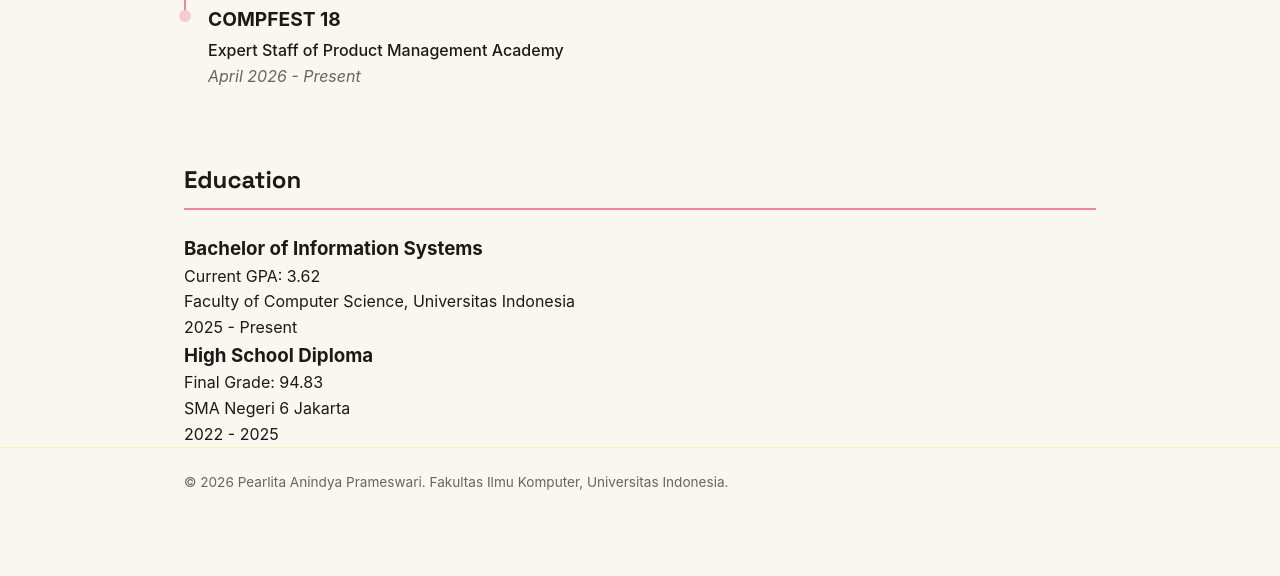
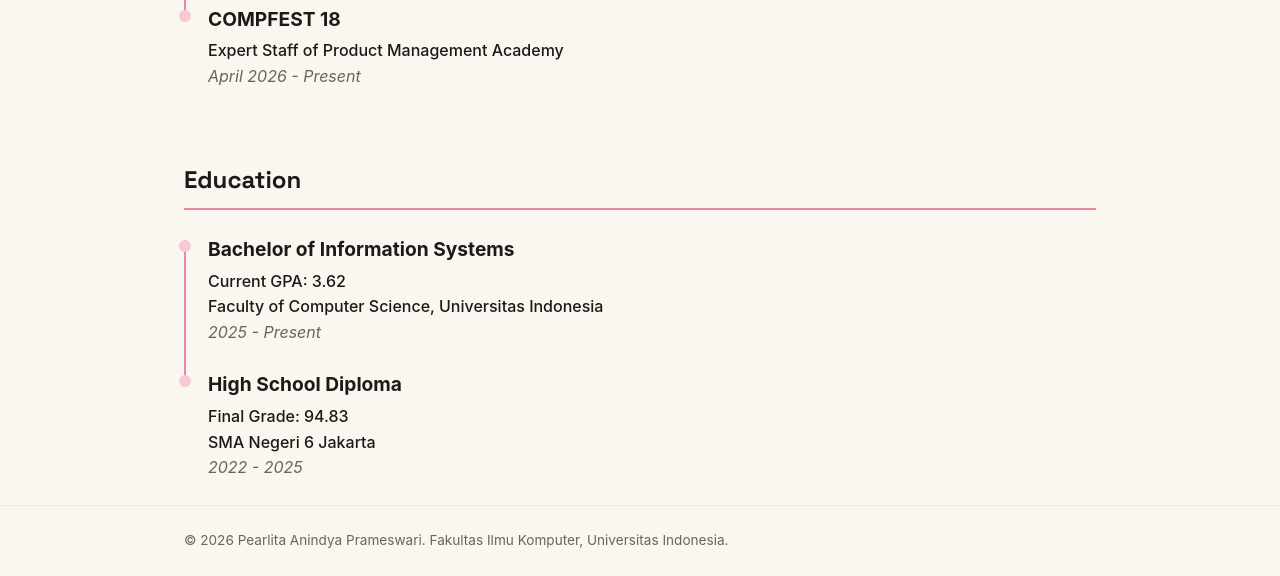
Before and after one commit to pearlitaanindya/myportofolio, a Django app: page / in a window 1280 px wide. Shown: the part 1036-1612 px from the top of the page. Before the commit the page ends 1526 px from the top, so only its background shows below. Run offline with Django 5.2, Linux system fonts and the light colour scheme.

Commit message:
refactor: Unify education and experience class into timeline class to avoid code duplication on CSS

```diff
--- a/static/css/style.css
+++ b/static/css/style.css
@@ -180,7 +180,7 @@ h1, .brand {
     margin-bottom: 24px;
 }
 
-.experience-items{
+.timeline-items{
     padding-top: 0;
     padding-right: 0;
     padding-bottom: 1.5rem;
@@ -192,7 +192,7 @@ h1, .brand {
     transform-origin: left center;
 }
 
-.experience-items::before{
+.timeline-items::before{
     content: "";
     position: absolute;
     left: 0;
@@ -202,7 +202,7 @@ h1, .brand {
     background-color: var(--accent-dark);
 }
 
-.experience-items::after {
+.timeline-items::after {
     content: "";
     position: absolute;
     left: -5px;
@@ -213,11 +213,11 @@ h1, .brand {
     border-radius: 50%;
 }
 
-.experience-items:last-child::before{
+.timeline-items:last-child::before{
     display: none;
 }
 
-.company-organization{
+.timeline-title{
     font-family: -apple-system, "Segoe UI", Roboto, Helvetica, Arial, sans-serif;
     font-size: 1.2rem;
     font-weight: bold;
@@ -227,25 +227,25 @@ h1, .brand {
     transform-origin: left center;
 }
 
-.experience-items:hover{
+.timeline-items:hover{
     transform: scale(1.02);
     cursor: pointer;
 }
 
-.experience-items:hover .company-organization{
+.timeline-items:hover .timeline-title{
     color: var(--accent-dark);
     transform: scale(1.05);
     cursor: pointer;
 }
 
-.experience-name{
+.timeline-subtitle{
     font-size: 1rem;
     font-weight: 500;
     color: var(--ink);
     margin: 0;
 }
 
-.experience-period{
+.timeline-period{
     font-size: 1rem;
     font-style: italic;
     color:#6b6459;
--- a/templates/index.html
+++ b/templates/index.html
@@ -52,20 +52,20 @@
         <section class="experience" id ="experience">
             <div class="container experiences">
                 <h2 class="section-title">Experiences</h2>
-                <div class="experience-items">
-                    <h3 class ="company-organization">Faculty Of Computer Science, Universitas Indonesia</h3>
-                    <p class="experience-name">Teaching Assistant of Technical Business and Communications</p>
-                    <p class="experience-period">August 2026 - Present</p>
+                <div class="timeline-items">
+                    <h3 class ="timeline-title">Faculty Of Computer Science, Universitas Indonesia</h3>
+                    <p class="timeline-subtitle">Teaching Assistant of Technical Business and Communications</p>
+                    <p class="timeline-period">August 2026 - Present</p>
                 </div>
-                <div class="experience-items">
-                    <h3 class="company-organization">RISTEK Fasilkom UI</h3>
-                    <p class="experience-name">Member of Marketing and Communiations</p>
-                    <p class="experience-period">March 2026 - Present</p>
+                <div class="timeline-items">
+                    <h3 class="timeline-title">RISTEK Fasilkom UI</h3>
+                    <p class="timeline-subtitle">Member of Marketing and Communiations</p>
+                    <p class="timeline-period">March 2026 - Present</p>
                 </div>
-                <div class="experience-items">
-                    <h3 class="company-organization">COMPFEST 18</h3>
-                    <p class="experience-name">Expert Staff of Product Management Academy</p>
-                    <p class="experience-period">April 2026 - Present</p>
+                <div class="timeline-items">
+                    <h3 class="timeline-title">COMPFEST 18</h3>
+                    <p class="timeline-subtitle">Expert Staff of Product Management Academy</p>
+                    <p class="timeline-period">April 2026 - Present</p>
                 </div>
             </div>
         </section>
@@ -73,17 +73,17 @@
          <section class="education" id="education">
             <div class="container educations">
                 <h2 class="section-title">Education</h2>
-                <div class="education-items">
-                    <h3 class="education-level">Bachelor of Information Systems</h3>
-                    <p class="grade-or-gpa">Current GPA: 3.62</p>
-                    <p class="education-institution">Faculty of Computer Science, Universitas Indonesia</p>
-                    <p class="education-period">2025 - Present</p>
+                <div class="timeline-items">
+                    <h3 class="timeline-title">Bachelor of Information Systems</h3>
+                    <p class="timeline-subtitle">Current GPA: 3.62</p>
+                    <p class="timeline-subtitle">Faculty of Computer Science, Universitas Indonesia</p>
+                    <p class="timeline-period">2025 - Present</p>
                 </div>
-                <div class="education-items">
-                    <h3 class="education-level">High School Diploma</h3>
-                    <p class="grade-or-gpa">Final Grade: 94.83</p>
-                    <p class="education-institution">SMA Negeri 6 Jakarta</p>
-                    <p class="education-period">2022 - 2025</p>
+                <div class="timeline-items">
+                    <h3 class="timeline-title">High School Diploma</h3>
+                    <p class="timeline-subtitle">Final Grade: 94.83</p>
+                    <p class="timeline-subtitle">SMA Negeri 6 Jakarta</p>
+                    <p class="timeline-period">2022 - 2025</p>
                 </div>
             </div>
         </section>
```
